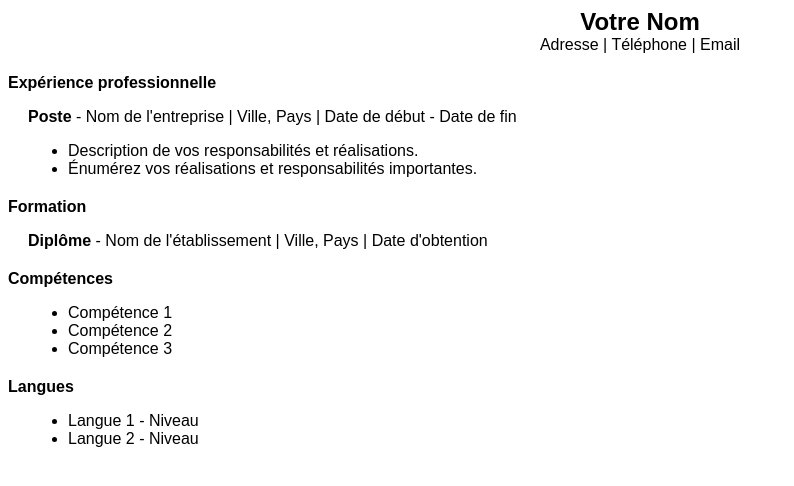
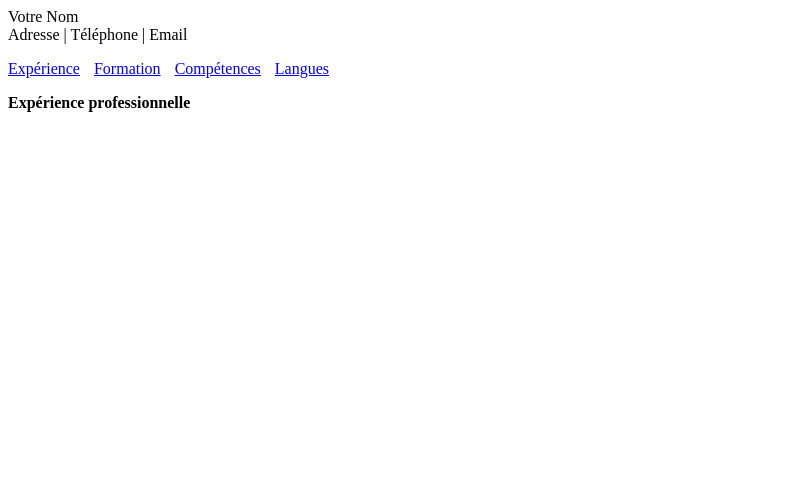
Before and after one commit to mathias77515/mathias77515.github.io, a plain HTML site: page index.html in a window 1280 px wide. Shown: the whole page, without its empty margins (0-794 px from the left). Drawn offline with Linux system fonts and the light colour scheme.

Commit message:
update site

```diff
--- a/cv.css
+++ b/cv.css
@@ -1,29 +1,24 @@
-body {
-    font-family: Arial, sans-serif;
+/* Styles pour les onglets */
+.tabs {
+    list-style: none;
+    padding: 0;
 }
 
-.header {
-    text-align: center;
+.tabs li {
+    display: inline;
+    margin-right: 10px;
 }
 
-.name {
-    font-size: 24px;
-    font-weight: bold;
-}
-
-.contact {
-    font-size: 16px;
-    margin-bottom: 10px;
-}
-
+/* Styles pour les sections */
 .section {
-    margin-top: 20px;
+    display: none;
 }
 
 .section-title {
     font-weight: bold;
 }
 
-.section-content {
-    margin-left: 20px;
+/* Affiche la première section par défaut */
+#experience {
+    display: block;
 }
--- a/index.html
+++ b/index.html
@@ -10,43 +10,41 @@
         <div class="contact">Adresse | Téléphone | Email</div>
     </div>
 
-    <div class="section">
+    <ul class="tabs">
+        <li><a href="#experience">Expérience</a></li>
+        <li><a href="#formation">Formation</a></li>
+        <li><a href="#competences">Compétences</a></li>
+        <li><a href="#langues">Langues</a></li>
+    </ul>
+
+    <div id="experience" class="section">
         <div class="section-title">Expérience professionnelle</div>
         <div class="section-content">
-            <p><strong>Poste</strong> - Nom de l'entreprise | Ville, Pays | Date de début - Date de fin</p>
-            <ul>
-                <li>Description de vos responsabilités et réalisations.</li>
-                <li>Énumérez vos réalisations et responsabilités importantes.</li>
-            </ul>
+            <!-- Contenu de l'expérience professionnelle -->
         </div>
     </div>
 
-    <div class="section">
+    <div id="formation" class="section">
         <div class="section-title">Formation</div>
         <div class="section-content">
-            <p><strong>Diplôme</strong> - Nom de l'établissement | Ville, Pays | Date d'obtention</p>
+            <!-- Contenu de la formation -->
         </div>
     </div>
 
-    <div class="section">
+    <div id="competences" class="section">
         <div class="section-title">Compétences</div>
         <div class="section-content">
-            <ul>
-                <li>Compétence 1</li>
-                <li>Compétence 2</li>
-                <li>Compétence 3</li>
-            </ul>
+            <!-- Contenu des compétences -->
         </div>
     </div>
 
-    <div class="section">
+    <div id="langues" class="section">
         <div class="section-title">Langues</div>
         <div class="section-content">
-            <ul>
-                <li>Langue 1 - Niveau</li>
-                <li>Langue 2 - Niveau</li>
-            </ul>
+            <!-- Contenu des langues -->
         </div>
     </div>
+
+    <script src="cv.js"></script>
 </body>
 </html>
```
